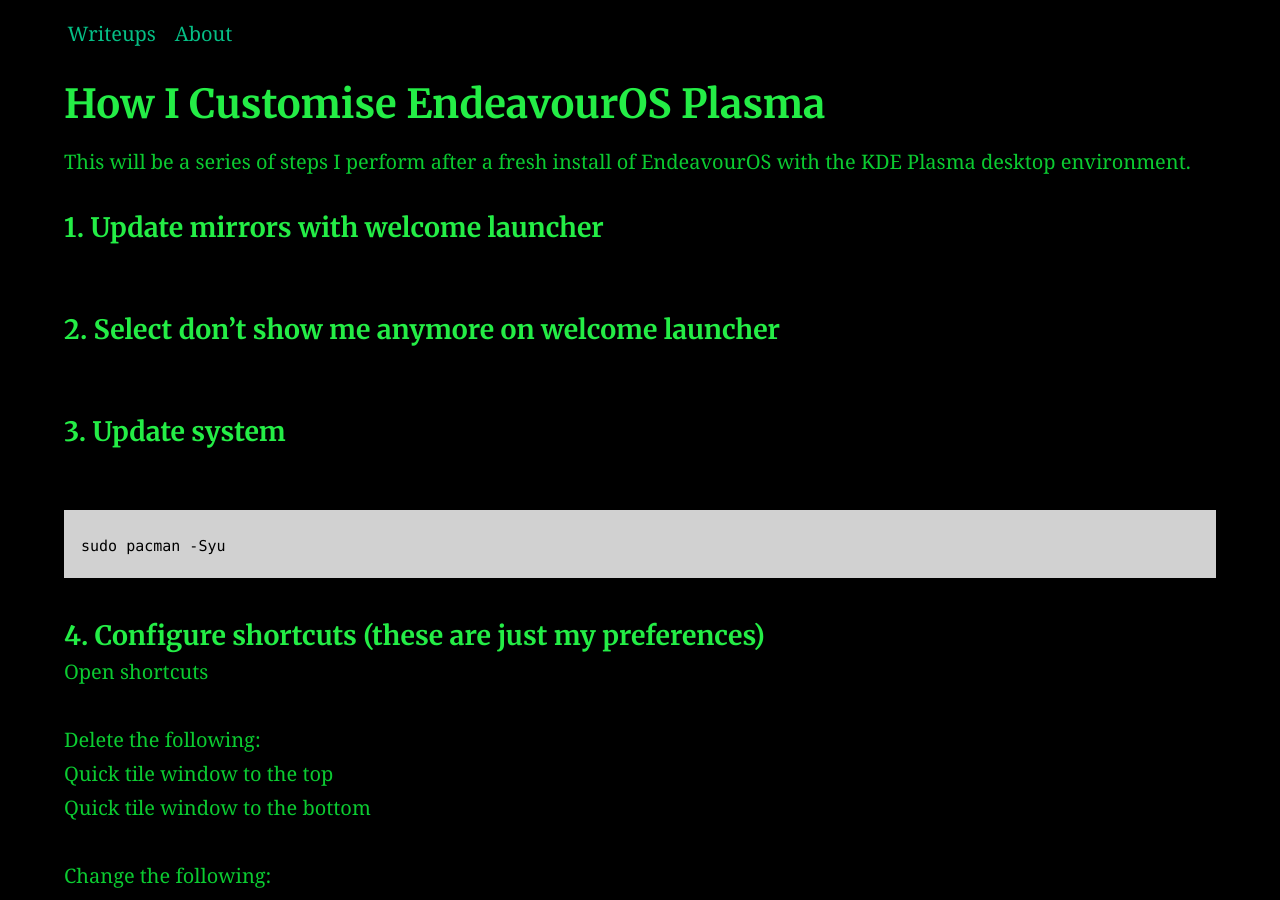
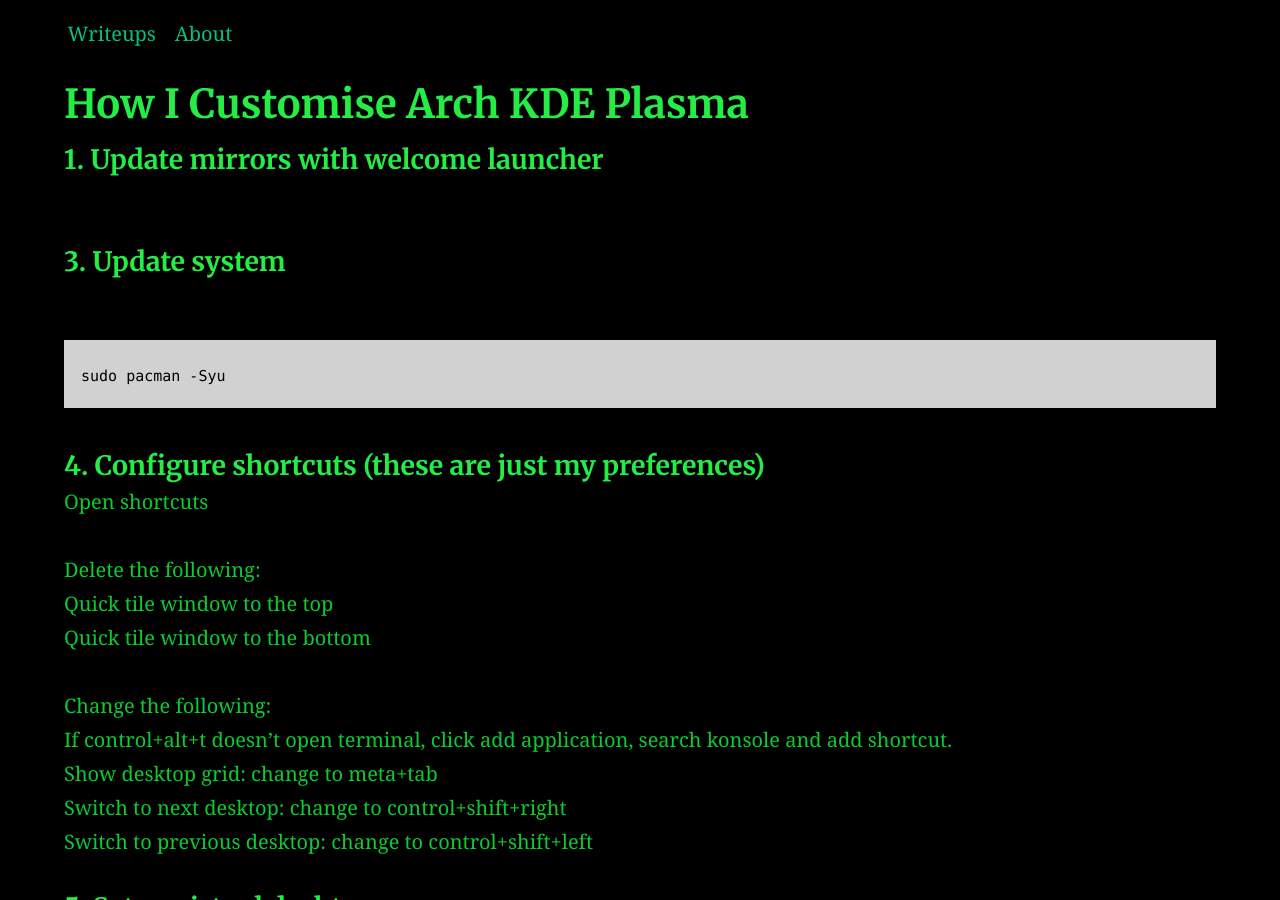
Before and after one commit to AC01010/Connor-McCartney.github.io, a Jekyll site: the page built from _posts/2015-08-27-arch.md, in a window 1280 px wide and 900 px high. Built offline with Jekyll 4.4.1, drawn with Linux system fonts in a browser that asks for light colours.

Commit message:
Update and rename 2015-08-27-endeavour.md to 2015-08-27-arch.md

````diff
--- a/_posts/2015-08-27-endeavour.md
+++ b/_posts/2015-08-27-arch.md
@@ -1,17 +1,15 @@
 ---
-title: How I Customise EndeavourOS Plasma
+title: How I Customise Arch KDE Plasma
 categories:
 - Other
 excerpt: |
 
 ---
 
-This will be a series of steps I perform after a fresh install of EndeavourOS with the KDE Plasma desktop environment.
 
 #### 1. Update mirrors with welcome launcher
 <br>
-#### 2. Select don't show me anymore on welcome launcher
-<br>
+
 #### 3. Update system
 <br>
 ```
@@ -86,7 +84,6 @@
 [KDE Action Restrictions][$i] <br>
 run_command=false
 
-
 #### 11. Disable screen locking/power saving
 
 Advanced power settings > Stop charging only once below > 80% <br>
````
